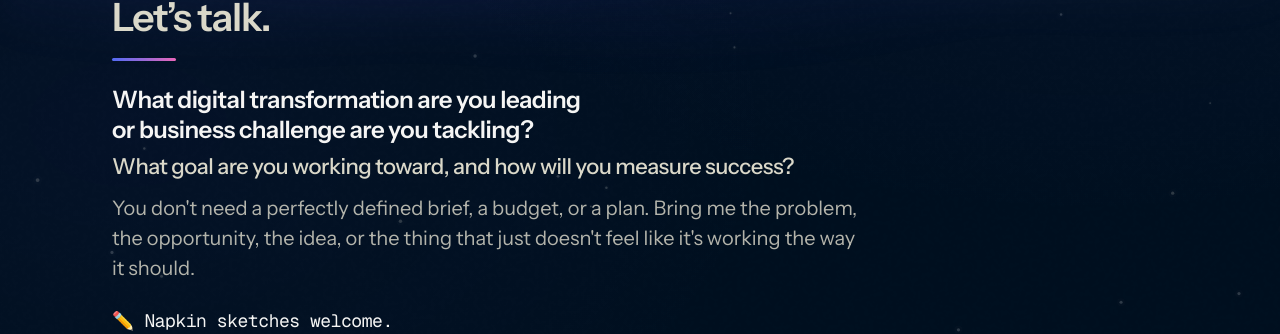
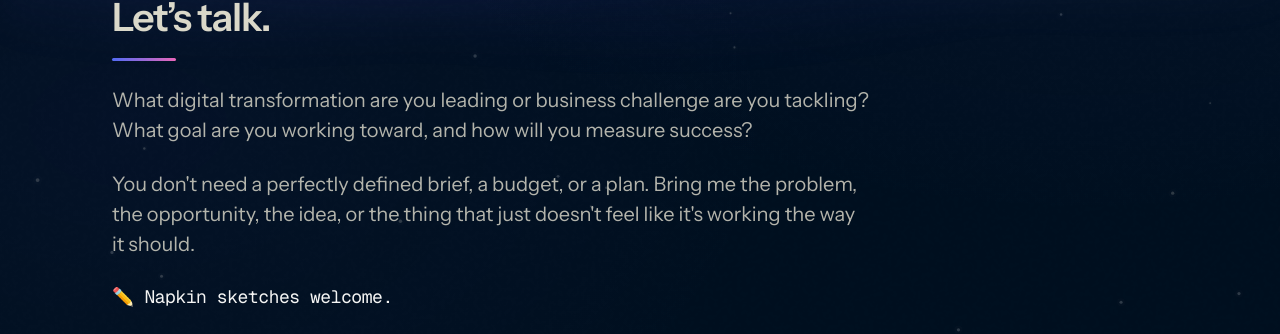
Before and after one commit to ShawnCapizzi/shawncapizzi-com, a Next.js app: page /contact in a window 1280 px wide. Shown: the part 196-530 px from the top of the page. Built offline with nearby package versions, Linux system fonts and the light colour scheme; no server answers.

Commit message:
Contact: set the hero questions and lead like every other page

```diff
--- a/app/contact/page.tsx
+++ b/app/contact/page.tsx
@@ -31,24 +31,20 @@ export default function Page() {
           <h1 className="headline-static hero-title text-balance max-w-4xl">
             Let&rsquo;s talk.
           </h1>
-          {/* The two questions, set as on /how-i-help: an h2 in the
-              card-title role, the second quieter (22px medium in the H1's
-              cream, 18px on phones). The NFL easter egg stays on
-              /how-i-help only. */}
-          <h2 className="card-title max-w-3xl text-balance">
-            <span className="block">
-              What digital transformation are you leading or business
-              challenge are you tackling?
-            </span>{" "}
-            <span className="block mt-2 headline-static text-[18px] md:text-[22px] font-medium leading-[1.3]">
-              What goal are you working toward, and how will you measure
-              success?
-            </span>
-          </h2>
-          {/* The napkin line borrows the mono tagline style from the
-              /thinking hero ("Listen first. Make it visible."). The practical
-              line sits lower, with the cards. */}
-          <p className="max-w-3xl hero-lead text-pretty">
+          {/* The two questions and the lead sit like every other page's
+              hero (Shawn's call, November 11, 2026): two .hero-lead
+              paragraphs, 24px apart, as on /work. On /how-i-help the
+              questions are a heading beside the portrait; here, set that way,
+              three type styles stacked 8 to 12px apart and the page read
+              unlike the rest of the site. The NFL easter egg stays on
+              /how-i-help only. The napkin line borrows the mono tagline style
+              from the /thinking hero ("Listen first. Make it visible."). */}
+          <p className="hero-lead max-w-3xl text-pretty">
+            What digital transformation are you leading or business challenge
+            are you tackling? What goal are you working toward, and how will
+            you measure success?
+          </p>
+          <p className="hero-lead max-w-3xl text-pretty">
             You don&apos;t need a perfectly defined brief, a budget, or a
             plan. Bring me the problem, the opportunity, the idea, or the
             thing that just doesn&apos;t feel like it&apos;s working the way
```
Also changed, not shown: 1 other file (tests, documents, lock files or other folders).
